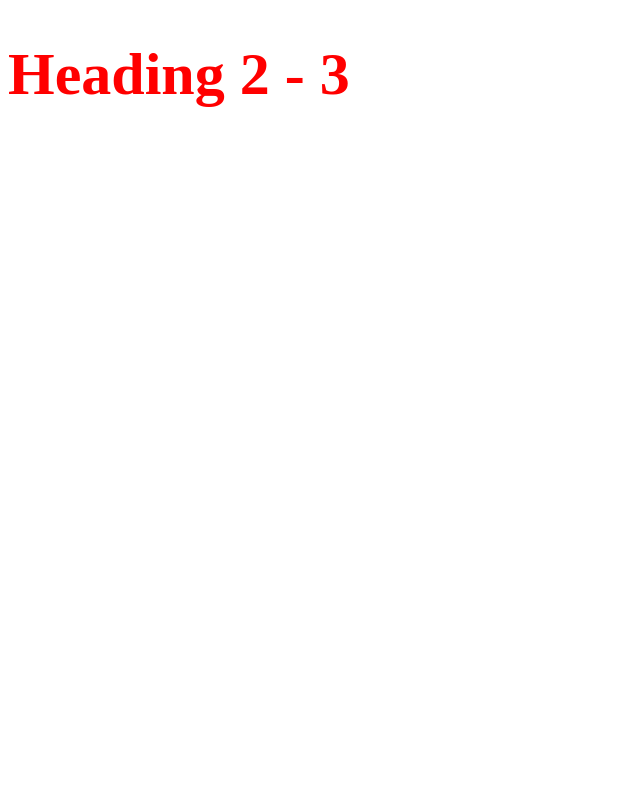
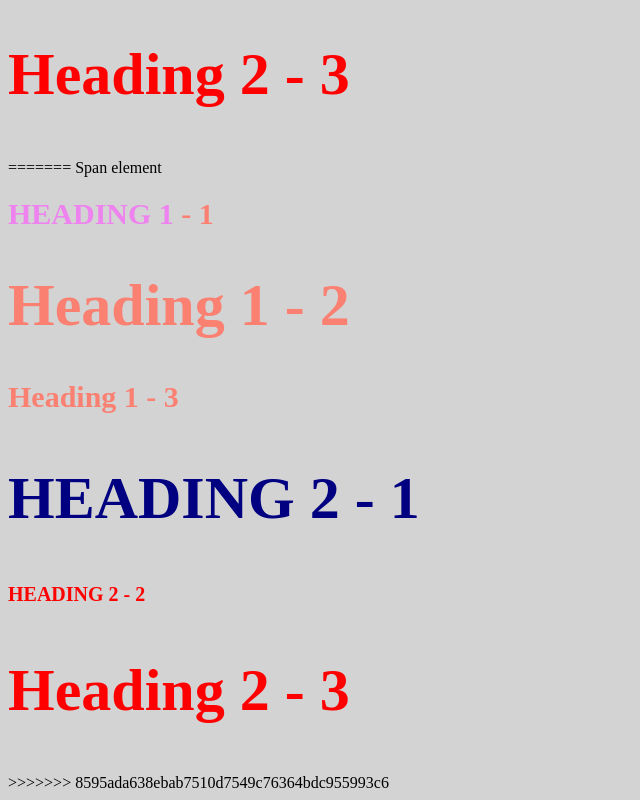
Before and after one commit to Slendakilla/cartoon-hero, a plain HTML site: page styletest.html in a window 1280 px wide. Shown: the part 465-1265 px from the top of the page, without its empty margins (0-640 px from the left). Before the commit the page ends 800 px from the top, so only its background shows below. Drawn offline with Linux system fonts and the light colour scheme.

Commit message:
Created a css test html page and css file

```diff
--- a/css/test.css
+++ b/css/test.css
@@ -1,3 +1,6 @@
+body{
+	background-color: lightgrey;
+}
 h1{
 	font-size: 30px;
 	color: salmon;
--- a/styletest.html
+++ b/styletest.html
@@ -1,3 +1,4 @@
+<<<<<<< HEAD
 <!DOCTYPE html>
 <html>
 <head>
@@ -16,4 +17,24 @@
 
 
 </body>
+=======
+<!DOCTYPE html>
+<html>
+<head>
+	<title>Style test</title>
+	<link rel="stylesheet" type="text/css" href="css/test.css">
+</head>
+<body>
+	<span>Span element</span>
+	<h1 class="uppercase"><span>Heading 1</span> - 1</h1>
+	<h1 class="big">Heading 1 - 2</h1>
+	<h1>Heading 1 - 3</h1>
+	<h2 class="big uppercase">Heading 2 - 1</h2>
+	<h2 class="uppercase">Heading 2 - 2</h2>
+	<h2 class="big">Heading 2 - 3</h2>
+
+
+
+</body>
+>>>>>>> 8595ada638ebab7510d7549c76364bdc955993c6
 </html>
```
